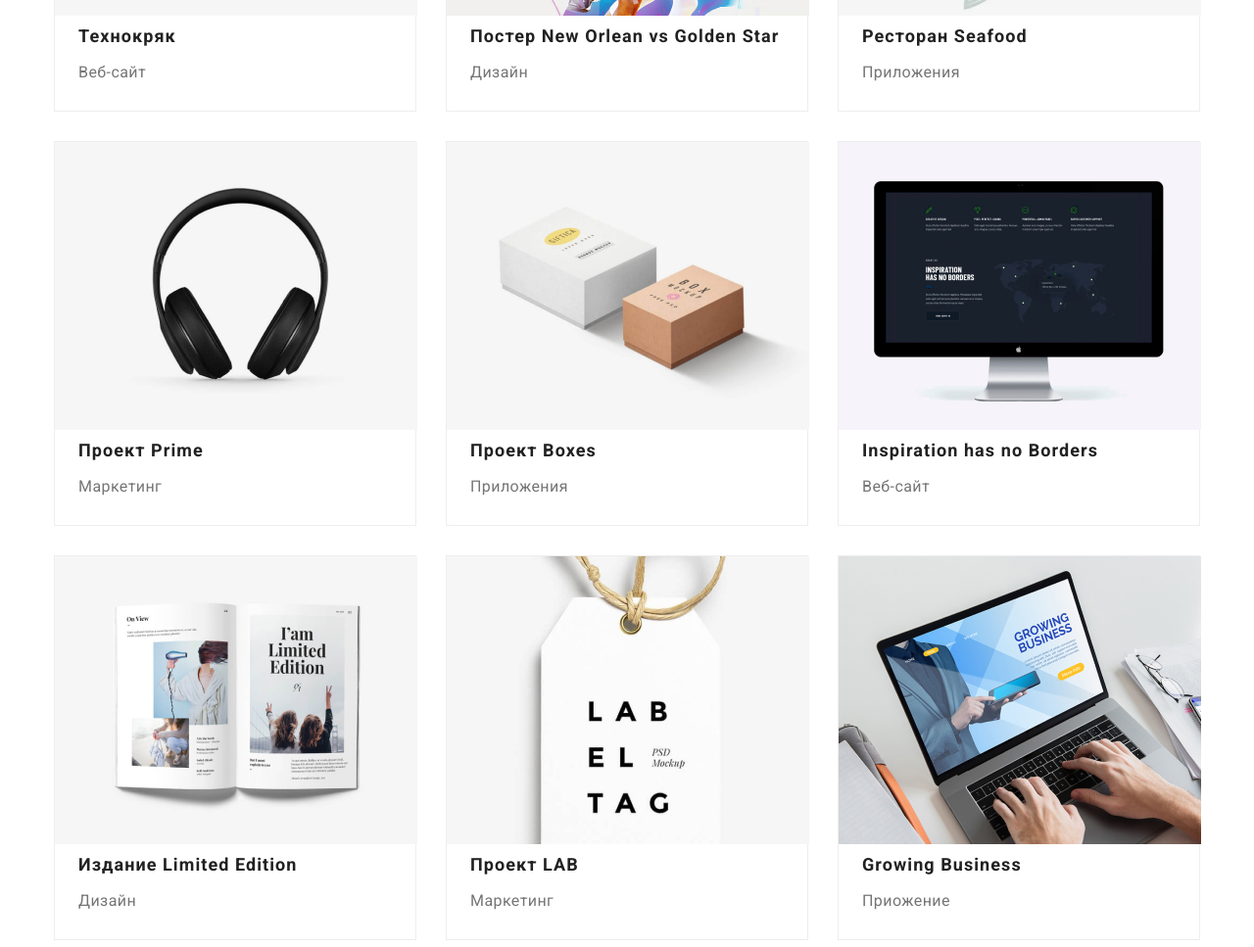
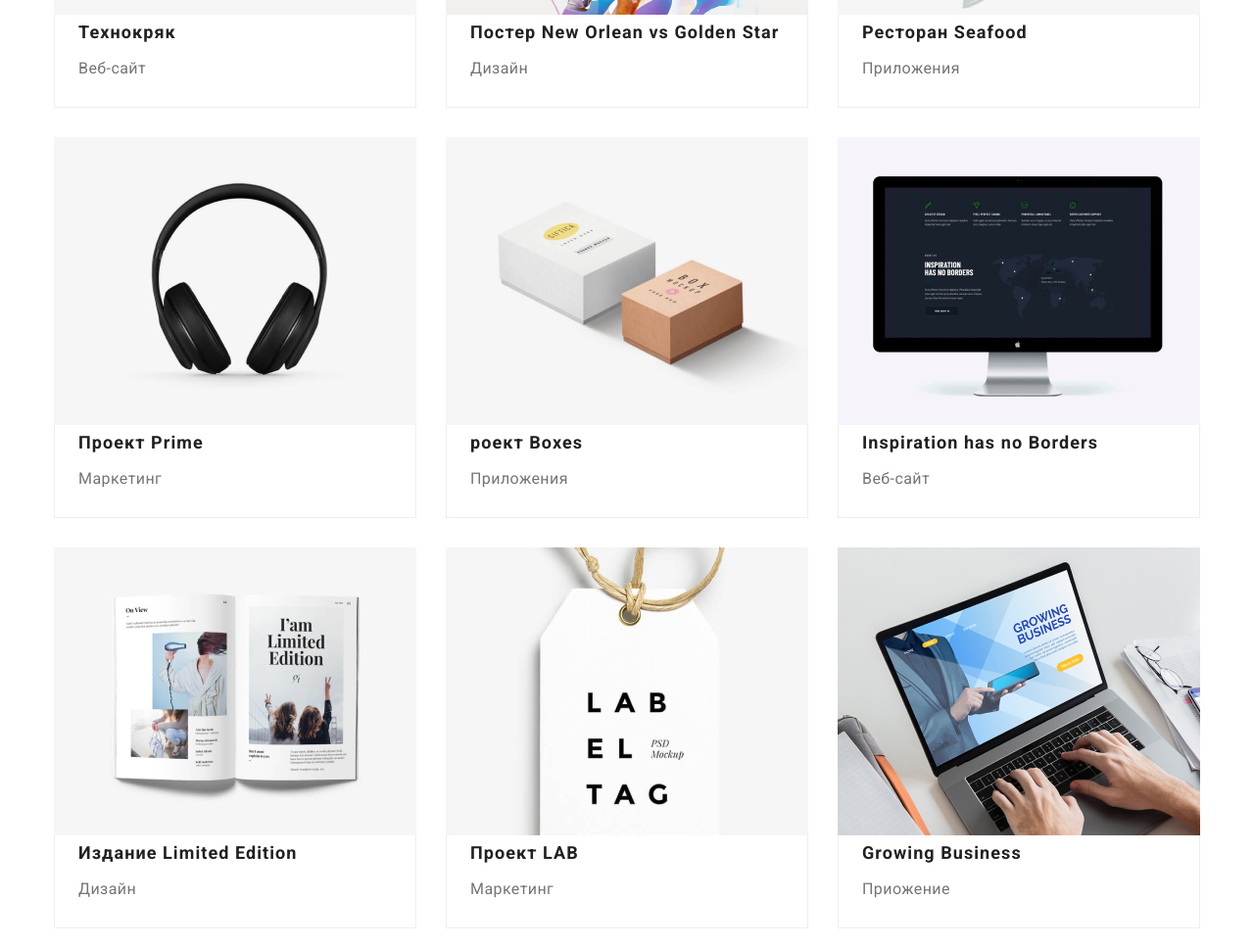
Before and after one commit to AlexUKDev/goit-markup-hw-03, a plain HTML site: page portfolio.html in a window 1280 px wide. Shown: the part 525-1492 px from the top of the page at 98% size. Drawn offline with nearby package versions, Linux system fonts and the light colour scheme.

Commit message:
Фиксит баги стилей, чистит css
1. Оборачивает контент под картинкой в див с классом .wrap и добавляет стили бордер (слева+справа+снизу)
2. Добавляет класс img для картинок с свойствами css (display: block;)
3. Удаляет лишние комментарии

```diff
--- a/portfolio.html
+++ b/portfolio.html
@@ -100,65 +100,120 @@
                 <ul class="portfolio-content">
                     <li class="portfolio-content-items">
                         <a href="" class="portfolio-links">
-                            <img src="./images/portfolio-img/tehno-krak.jpg" alt="Технокряк" width="370px">
-                            <h2 class="portfolio-title">Технокряк</h2>
-                            <p class="portfolio-text">Веб-сайт</p>
+                            <img src="./images/portfolio-img/tehno-krak.jpg" alt="Технокряк" width="370px" class="img">
+                                <div class="wrap">
+                                    <h2 class="portfolio-title">
+                                        Технокряк
+                                    </h2>
+                                    <p class="portfolio-text">
+                                        Веб-сайт
+                                    </p>
+                                </div>
                         </a>
                     </li>
                     <li class="portfolio-content-items">
                         <a href="" class="portfolio-links">
-                            <img src="./images/portfolio-img/newOrleanVsGoldenStar.jpg" alt="Постер New Orlean vs Golden Star" width="370px">
-                            <h2 class="portfolio-title">Постер New Orlean vs Golden Star</h2>
-                            <p class="portfolio-text">Дизайн</p>
+                            <img src="./images/portfolio-img/newOrleanVsGoldenStar.jpg" alt="Постер New Orlean vs Golden Star" width="370px" class="img">
+                           <div class="wrap">
+                                <h2 class="portfolio-title">
+                                    Постер New Orlean vs Golden Star
+                                </h2>
+                                <p class="portfolio-text">
+                                    Дизайн
+                                </p>
+                           </div>
                         </a>
                     </li>
                     <li class="portfolio-content-items">
                         <a href="" class="portfolio-links">
-                            <img src="./images/portfolio-img/restaurantSeafood.jpg" alt="Ресторан Seafood" width="370px">
-                            <h2 class="portfolio-title">Ресторан Seafood</h2>
-                            <p class="portfolio-text">Приложения</p>
+                            <img src="./images/portfolio-img/restaurantSeafood.jpg" alt="Ресторан Seafood" width="370px" class="img">
+
+                                <div class="wrap">
+                                    <h2 class="portfolio-title">
+                                        Ресторан Seafood
+                                    </h2>
+                                    <p class="portfolio-text">
+                                        Приложения
+                                    </p>
+                                </div>
                         </a>
                     </li>
                     <li class="portfolio-content-items">
                         <a href="" class="portfolio-links">
-                            <img src="./images/portfolio-img/primeProject.jpg" alt="Проект Prime" width="370px">
-                            <h2 class="portfolio-title">Проект Prime</h2>
-                            <p class="portfolio-text">Маркетинг</p>
+                            <img src="./images/portfolio-img/primeProject.jpg" alt="Проект Prime" width="370px" class="img">
+                                <div class="wrap">
+                                    <h2 class="portfolio-title">
+                                        Проект Prime
+                                    </h2>
+                                    <p class="portfolio-text">
+                                        Маркетинг
+                                    </p>
+                                </div>
                         </a>
                     </li>
                     <li class="portfolio-content-items">
                         <a href="" class="portfolio-links">
-                            <img src="./images/portfolio-img/boxesPjoject.jpg" alt="Проект Prime" width="370px">
-                            <h2 class="portfolio-title">Проект Boxes</h2>
-                            <p class="portfolio-text">Приложения</p>
+                            <img src="./images/portfolio-img/boxesPjoject.jpg" alt="Проект Prime" width="370px" class="img">
+                                <div class="wrap">
+                                    <h2 class="portfolio-title">
+                                        роект Boxes
+                                    </h2>
+                                    <p class="portfolio-text">
+                                        Приложения
+                                    </p>
+                                </div>
                         </a>
                     </li>
                     <li class="portfolio-content-items">
                         <a href="" class="portfolio-links">
-                            <img src="./images/portfolio-img/inspirationHasNoBorders.jpg" alt="Inspiration has no Borders" width="370px">
-                            <h2 class="portfolio-title">Inspiration has no Borders</h2>
-                            <p class="portfolio-text">Веб-сайт</p>
+                            <img src="./images/portfolio-img/inspirationHasNoBorders.jpg" alt="Inspiration has no Borders" width="370px" class="img">
+                                <div class="wrap">
+                                    <h2 class="portfolio-title">
+                                        Inspiration has no Borders
+                                    </h2>
+                                    <p class="portfolio-text">
+                                        Веб-сайт
+                                    </p>
+                                </div>
                         </a>
                     </li>
                     <li class="portfolio-content-items">
                         <a href="" class="portfolio-links">
-                            <img src="./images/portfolio-img/limitedEdition.jpg" alt="Издание Limited Edition" width="370px">
-                            <h2 class="portfolio-title">Издание Limited Edition</h2>
-                            <p class="portfolio-text">Дизайн</p>
+                            <img src="./images/portfolio-img/limitedEdition.jpg" alt="Издание Limited Edition" width="370px" class="img">
+                                <div class="wrap">
+                                    <h2 class="portfolio-title">
+                                        Издание Limited Edition
+                                    </h2>
+                                    <p class="portfolio-text">
+                                        Дизайн
+                                    </p>
+                                </div>
                         </a>
                     </li>
                     <li class="portfolio-content-items">
                         <a href="" class="portfolio-links">
-                            <img src="./images/portfolio-img/LABproject.jpg" alt="Проект LABn" width="370px">
-                            <h2 class="portfolio-title">Проект LAB</h2>
-                            <p class="portfolio-text">Маркетинг</p>
+                            <img src="./images/portfolio-img/LABproject.jpg" alt="Проект LABn" width="370px" class="img">
+                                <div class="wrap">
+                                    <h2 class="portfolio-title">
+                                        Проект LAB
+                                    </h2>
+                                    <p class="portfolio-text">
+                                        Маркетинг
+                                    </p>
+                                </div>
                         </a>
                     </li>
                     <li class="portfolio-content-items">
                         <a href="" class="portfolio-links">
-                            <img src="./images/portfolio-img/GrowingBusiness.jpg" alt="Growing Busines" width="370px">
-                            <h2 class="portfolio-title">Growing Business</h2>
-                            <p class="portfolio-text">Приожение</p>
+                            <img src="./images/portfolio-img/GrowingBusiness.jpg" alt="Growing Busines" width="370px" class="img">
+                                <div class="wrap">
+                                    <h2 class="portfolio-title">
+                                        Growing Business
+                                    </h2>
+                                    <p class="portfolio-text">
+                                        Приожение
+                                    </p>
+                                </div>
                         </a>
                     </li>
                 </ul>
--- a/styles/style.css
+++ b/styles/style.css
@@ -8,6 +8,7 @@
   --primary-white-color: #ffffff;
   --gray-bg-color: #2f303a;
   --btn-bg-color: #f5f4fa;
+  --border-color: #eeeeee;
 }
 
 /* html {
@@ -54,7 +55,8 @@ p {
   margin-left: auto;
   margin-bottom: 94px;
 
-  /* background-color: teal; */
+  /* outline: 1px solid tomato; */
+  /* background-color: var(--primary-white-color); */
 }
 
 /* HEader styles */
@@ -127,6 +129,7 @@ ul {
 .current {
   color: var(--accent-color);
 }
+
 /* Hover and focus styles for links*/
 /* .logo:hover,
 .logo:focus, */
@@ -231,10 +234,6 @@ ul {
 .skills .items:not(:last-child) {
   margin-right: 30px;
 }
-
-/* .pros-list .items + .items {
-  margin-left: 30px;
-} */
 
 /* Team section styles */
 .team {
@@ -346,16 +345,20 @@ ul {
 .portfolio-content-items {
   margin-right: 30px;
   margin-bottom: 30px;
-  width: 370px;
+}
 
-  background: var(--primary-white-color);
-  border: 1px solid #eeeeee;
-}
 .portfolio-content-items:nth-child(3n) {
   margin-right: 0;
 }
 .portfolio-content-items:nth-last-child(-n + 3) {
   margin-bottom: 0;
+}
+
+.wrap {
+  /* background: var(--primary-white-color); */
+  border-left: 1px solid var(--border-color);
+  border-right: 1px solid var(--border-color);
+  border-bottom: 1px solid var(--border-color);
 }
 
 .filter-btn {
@@ -384,9 +387,9 @@ ul {
 .portfolio-links {
   text-decoration: none;
 }
-/* .portfolio-links > img {
-  border: 1px solid transparent;
-} */
+.img {
+  display: block;
+}
 
 .portfolio-title {
   margin-left: 24px;
```
Also changed, not shown: index.html (+50 -18 lines).
